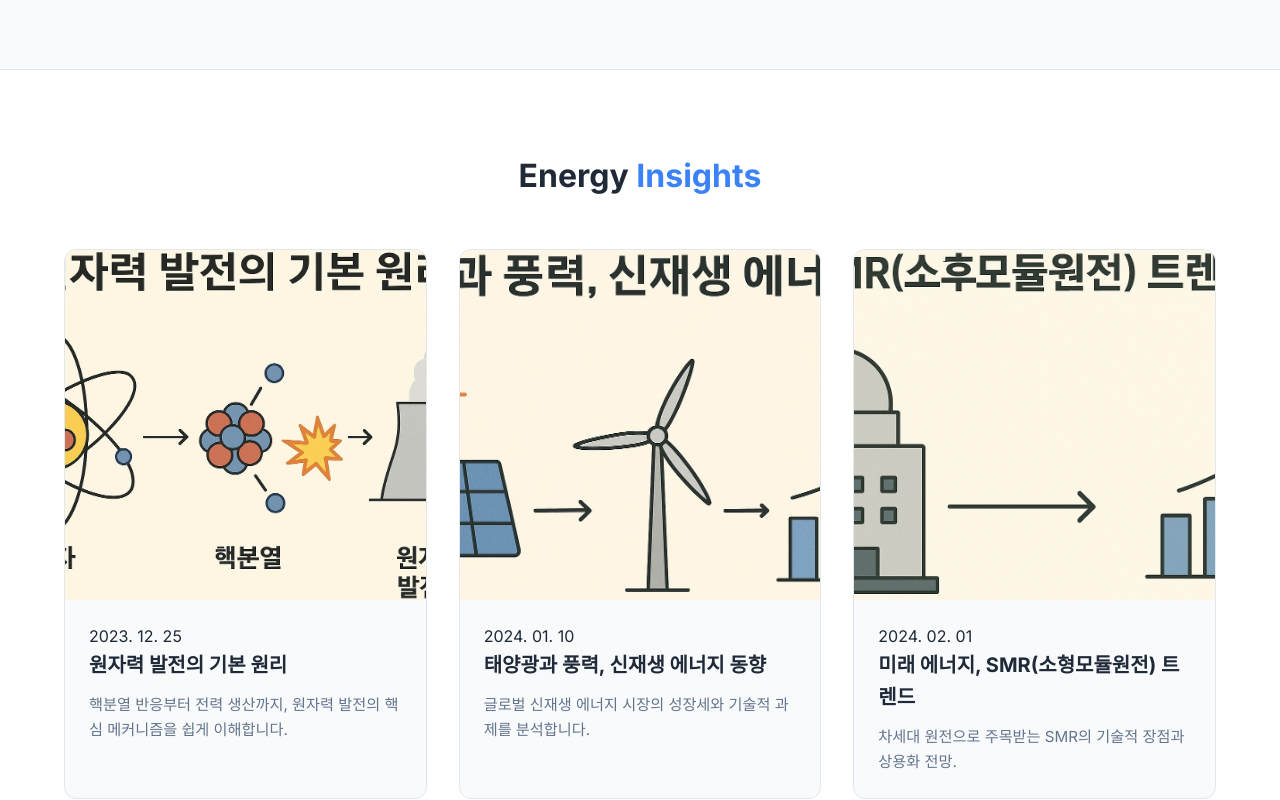
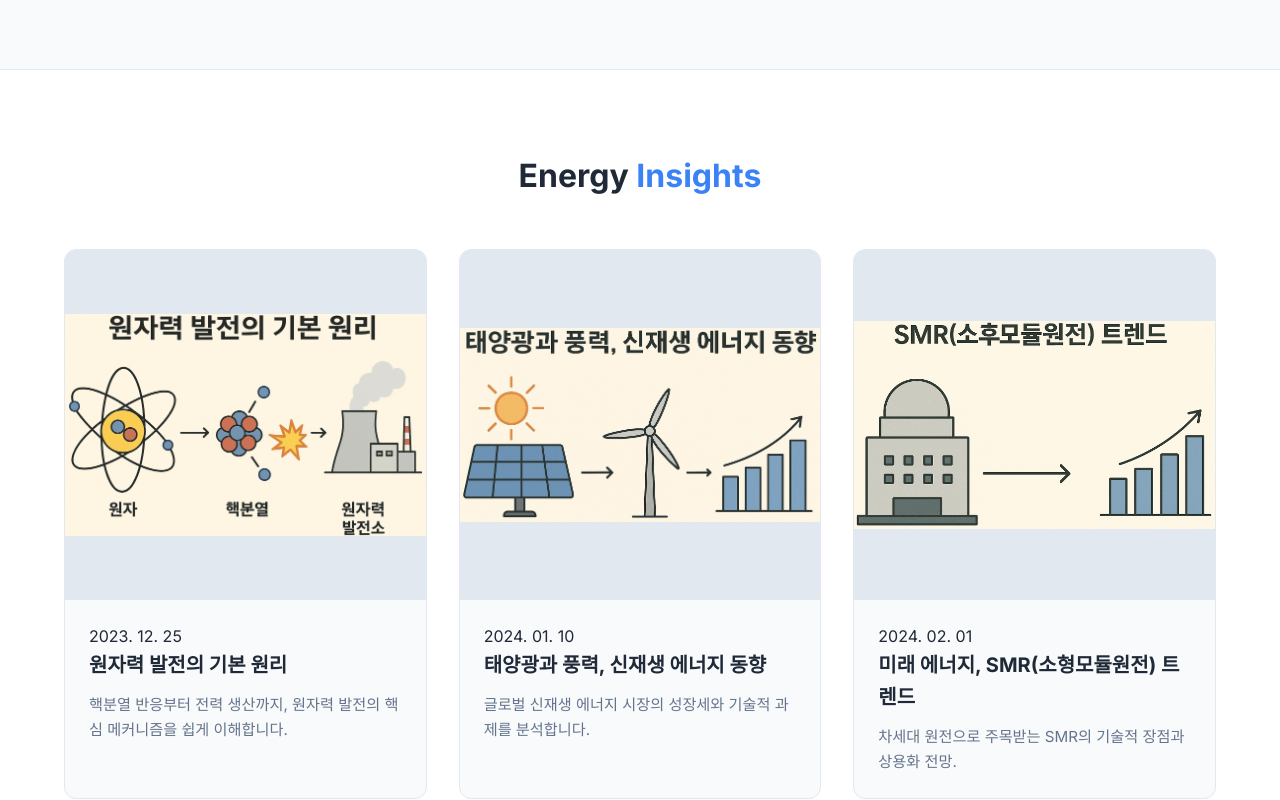
Before and after one commit to kowonil1-glitch/mywebpage, a plain HTML site: page index.html in a window 1280 px wide. Shown: the part 512-1312 px from the top of the page. Drawn offline with Linux system fonts and the light colour scheme.

Commit message:
Update index.html
object-fit: cover to object-fit: contain

```diff
--- a/index.html
+++ b/index.html
@@ -206,9 +206,10 @@
 
         .card-image {
             width: 100%;
-            /* **수정됨:** 이미지 높이를 250px에서 350px로 다시 늘려 잘림 현상 완화 */
+            /* 이미지가 잘리지 않도록 높이 350px 유지 및 object-fit: contain으로 변경 */
             height: 350px;
-            object-fit: cover;
+            object-fit: contain; /* **수정됨:** 이미지가 잘리지 않고 전체가 보이도록 contain으로 변경 */
+            background-color: var(--border-color); /* 이미지를 담는 배경색 추가 (contain시 생기는 여백 채우기) */
         }
 
         .card-content {
```
